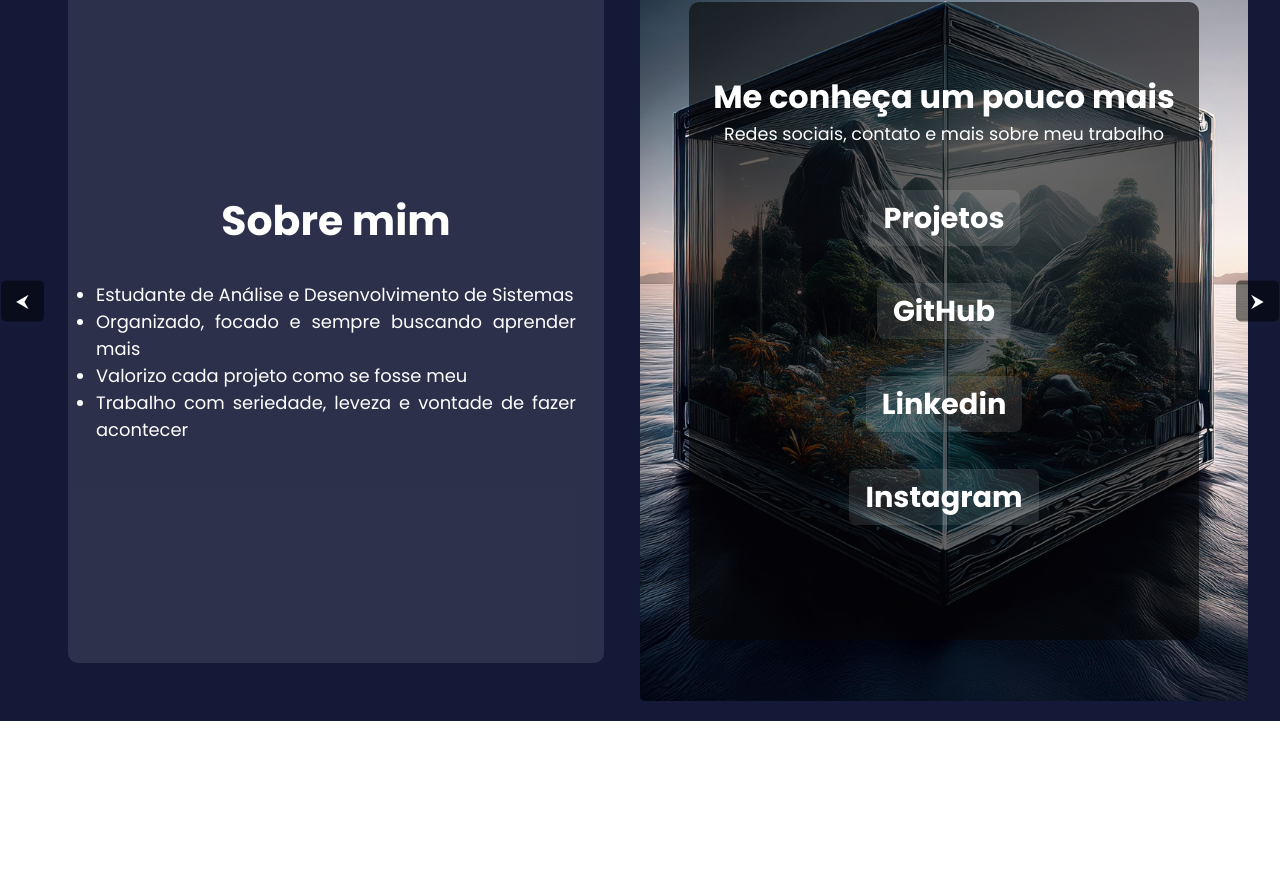
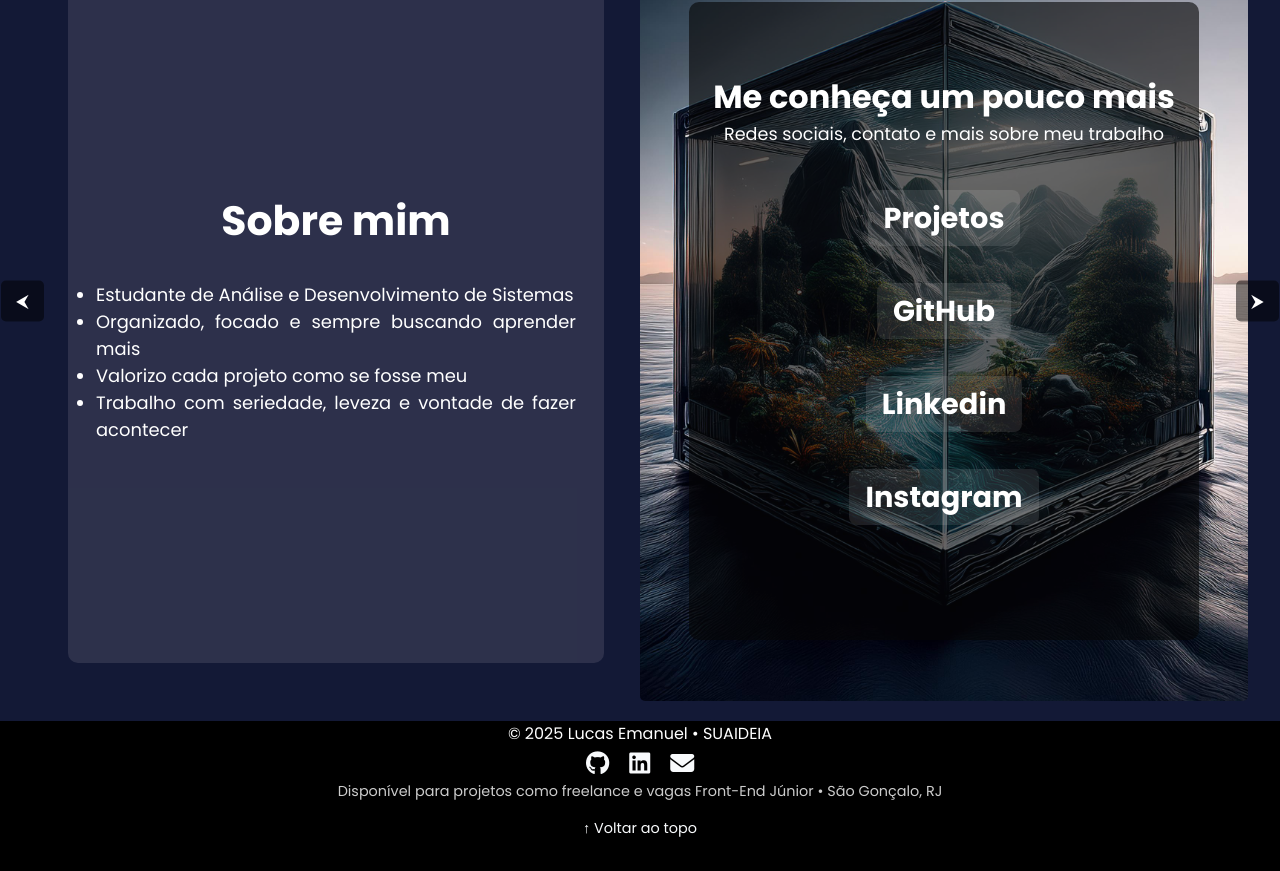
Before and after one commit to Lucasemanuel62/portifolio, a plain HTML site: page index.html in a window 1280 px wide. Shown: the part 789-1660 px from the top of the page. Before the commit the page ends 1510 px from the top, so only its background shows below. Drawn offline with Linux system fonts and the light colour scheme; a web font is replaced by a local one.

Commit message:
versão 2.6

```diff
--- a/css/style.css
+++ b/css/style.css
@@ -325,6 +325,58 @@ body{
     color: black;
   }
 
+  footer{
+    width: 100%;
+    height: 150px; /* Altura fixa (substitui o max-height) */
+    margin: 0 auto;
+    background-color: #000000;
+    text-align: center;
+
+  }
+
+  .footer-container {
+    max-width: 960px;
+    margin: 0 auto;
+    color: #ffffff;
+  }
+
+  .footer-links {
+    display: flex;
+    justify-content: center;
+    gap: 20px;
+    color: #fffbfb;
+  }
+
+  .footer-links a {
+    color: #f8fafc;
+    font-size: 1.5rem;
+    transition: color 0.3s ease;
+  }
+
+  .footer-links a:hover {
+    color: #094a66; /* azul claro ao passar o mouse */
+  }
+
+  .footer-info {
+    font-size: 0.9rem;
+    opacity: 0.8;
+    color: #ffffff;
+  }
+
+  .voltar-topo {
+    display: inline-block;
+    margin-top: 1rem;
+    color: #f8fafc;
+    font-size: 0.9rem;
+    text-decoration: none;
+  }
+
+  .voltar-topo:hover {
+    color: #113646;
+    border-color: #43acda;
+  }
+
+
 
 
 
--- a/index.html
+++ b/index.html
@@ -8,7 +8,8 @@
     <link rel="preconnect" href="https://fonts.googleapis.com">
     <link rel="preconnect" href="https://fonts.gstatic.com" crossorigin>
     <link href="https://fonts.googleapis.com/css2?family=Poppins:ital,wght@0,100;0,200;0,300;0,400;0,500;0,600;0,700;0,800;0,900;1,100;1,200;1,300;1,400;1,500;1,600;1,700;1,800;1,900&display=swap" rel="stylesheet">
-
+    <link rel="shortcut icon" href="img/icone.ico" type="image/x-icon">
+    <link rel="stylesheet" href="https://cdnjs.cloudflare.com/ajax/libs/font-awesome/6.5.0/css/all.min.css">
     <link rel="preconnect" href="https://fonts.googleapis.com">
     <link rel="preconnect" href="https://fonts.gstatic.com" crossorigin>
     <link href="https://fonts.googleapis.com/css2?family=Ranchers&display=swap" rel="stylesheet">
@@ -98,16 +99,34 @@
                         <p class="textolink">Redes sociais, contato e mais sobre meu trabalho</p>
                         <ul class="listalink">
                             <li><a href="">Projetos</a></li>
-                            <li><a href="https://github.com/Lucasemanuel62">GitHub</a></li>
-                            <li><a href="https://www.linkedin.com/in/lucas-emanuel-837655307/">Linkedin</a></li>
-                            <li><a href="https://www.instagram.com/lucas_emanuel__/">Instagram</a></li>
+                            <li><a href="https://github.com/Lucasemanuel62" target="_blank">GitHub</a></li>
+                            <li><a href="https://www.linkedin.com/in/lucas-emanuel-837655307/" target="_blank">Linkedin</a></li>
+                            <li><a href="https://www.instagram.com/lucas_emanuel__/" target="_blank">Instagram</a></li>
                         </ul>
                     </div>
                 </div>
         </div>
     </main>
 <footer>
+    <div class="footer-container">
+        <p>© <span id="ano"></span> Lucas Emanuel • SUAIDEIA</p>
 
+        <div class="footer-links">
+          <a href="https://github.com/Lucasemanuel62" target="_blank" aria-label="GitHub">
+            <i class="fab fa-github"></i>
+          </a>
+          <a href="https://www.linkedin.com/in/lucas-emanuel-837655307/" target="_blank" aria-label="LinkedIn">
+            <i class="fab fa-linkedin"></i>
+          </a>
+          <a href="mailto:lucasssantana62@outlook.com" aria-label="Email">
+            <i class="fas fa-envelope"></i>
+          </a>
+        </div>
+
+        <p class="footer-info">Disponível para projetos como freelance e vagas Front-End Júnior • São Gonçalo, RJ</p>
+
+        <a href="" class="voltar-topo">↑ Voltar ao topo</a>
+      </div>
 </footer>
 <script src="js/script.js"></script>
 </body>
--- a/js/script.js
+++ b/js/script.js
@@ -94,3 +94,5 @@ setInterval(() => {
   let nextIndex = (currentIndex + 1) % totalSlides;
   goToSlide(nextIndex);
 }, 90000);
+
+document.getElementById("ano").textContent = new Date().getFullYear();
```
Also changed, not shown: img/icone.ico (added).
